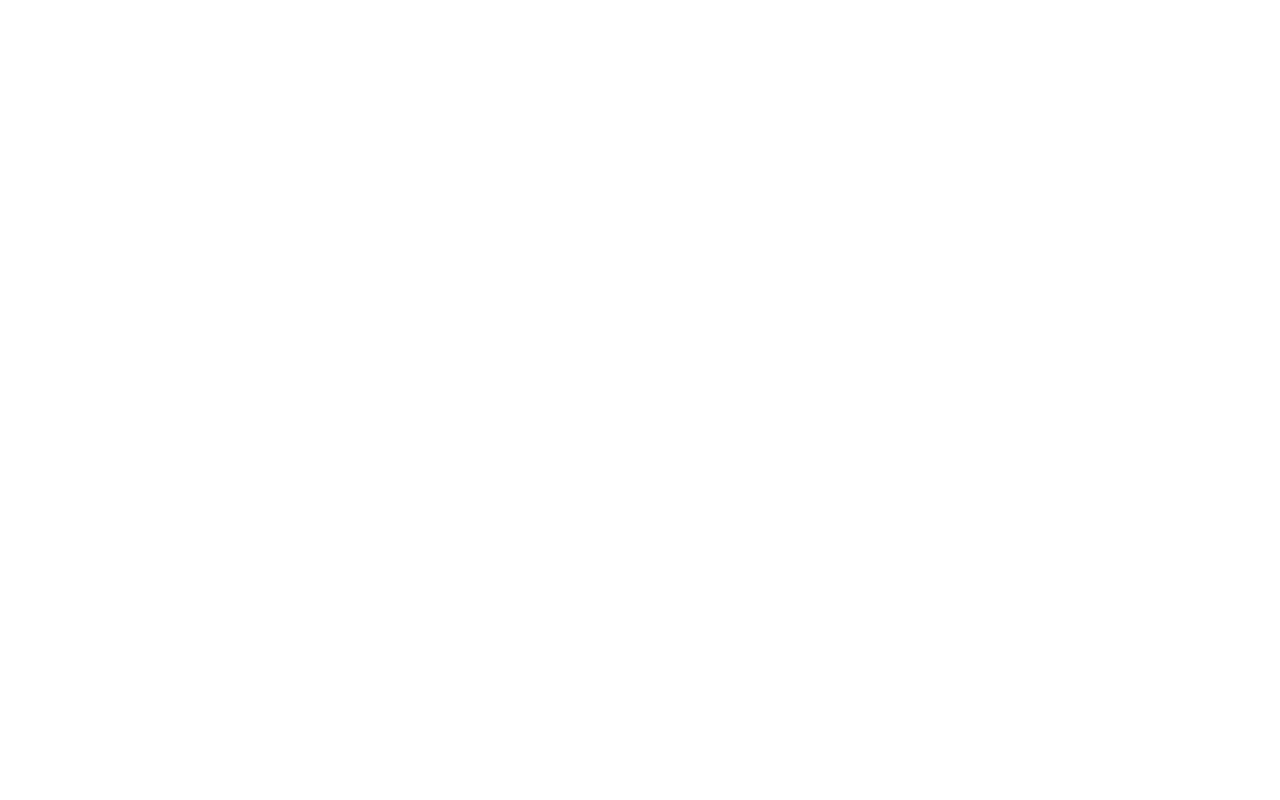
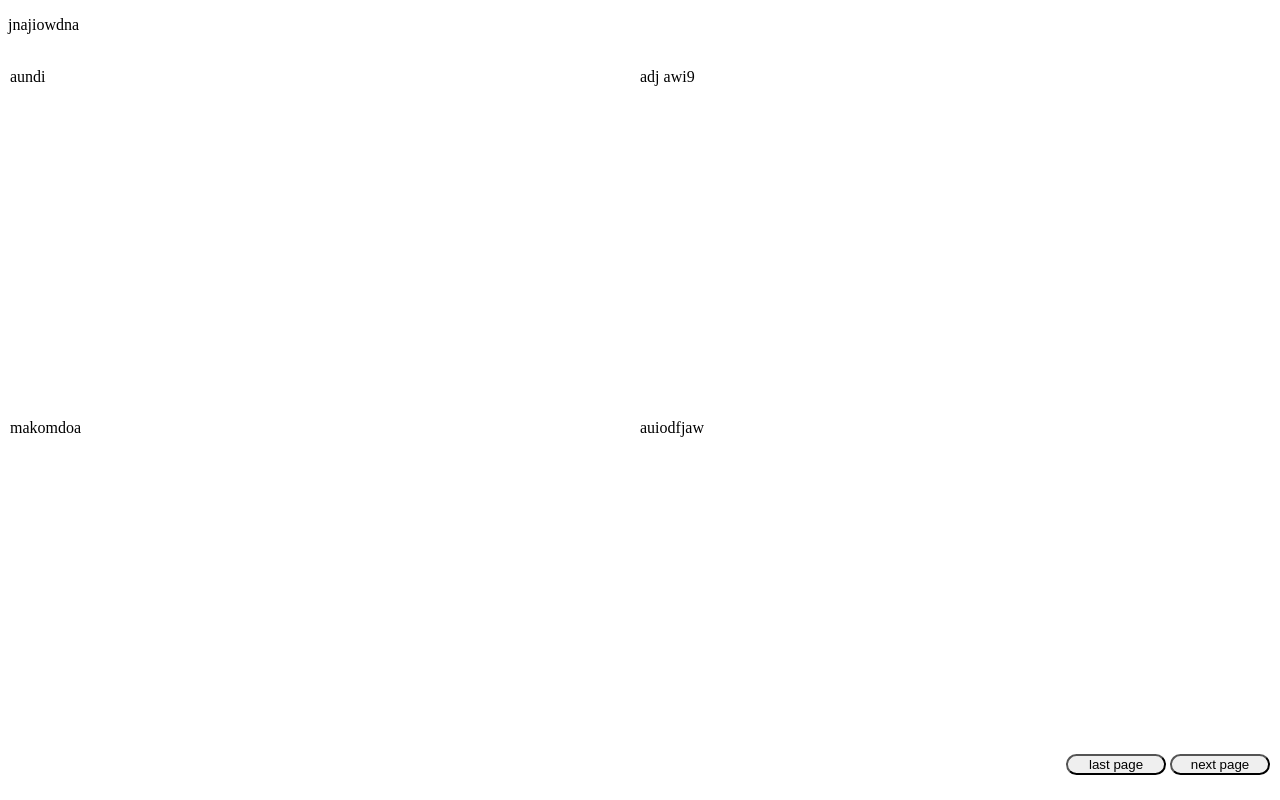
Before and after one commit to melvinsjostrand/hemsidauppgift, a plain HTML site: page jorden.html in a window 1280 px wide. Drawn offline with Linux system fonts and the light colour scheme; files that its build step writes are made by us from their sources.

Commit message:
grid system

```diff
--- a/planeter html/jorden.html
+++ b/jorden.html
@@ -10,12 +10,23 @@
 </head>
 <body>
 <header>
+    <p> jnajiowdna</p>
 </header>
-    <main class="grid">
+
+<main >
+    <p>aundi</p>
+<p>adj
+    awi9
+</p>
+<p>makomdoa</p>
+<p>auiodfjaw</p>
+<div>
+<button class="button1">last page</button>
+<button class="button2">next page</button>
+</div>
+
 
     </main>
 
-
-
 </body>
 </html>
--- a/style.css
+++ b/style.css
@@ -1,5 +1,25 @@
-main.grid{
+main{
     grid-template-columns: 50% 50%;
-    grid-template-rows: 2, 50%;
+    grid-template-rows: 290% 290% 20%;
     display:grid;
 }
+
+
+main{
+    padding:2px;
+}
+
+div{
+    grid-column: 2;
+    justify-self: right;
+}
+
+.button1{
+    border-radius: 20px;
+    width: 100px;
+    justify-self: right;
+}
+.button2{
+border-radius: 20px;
+width: 100px;
+}
```
Also changed, not shown: jupiter.html (renamed from planeter html/jupiter.html), mars.html (renamed from planeter html/mars.html), merkurius.html (renamed from planeter html/merkurius.html), neptunus.html (renamed from planeter html/neptunus.html), saturnus.html (renamed from planeter html/saturnus.html), uranus.html (renamed from planeter html/uranus.html), venus.html (renamed from planeter html/venus.html).
